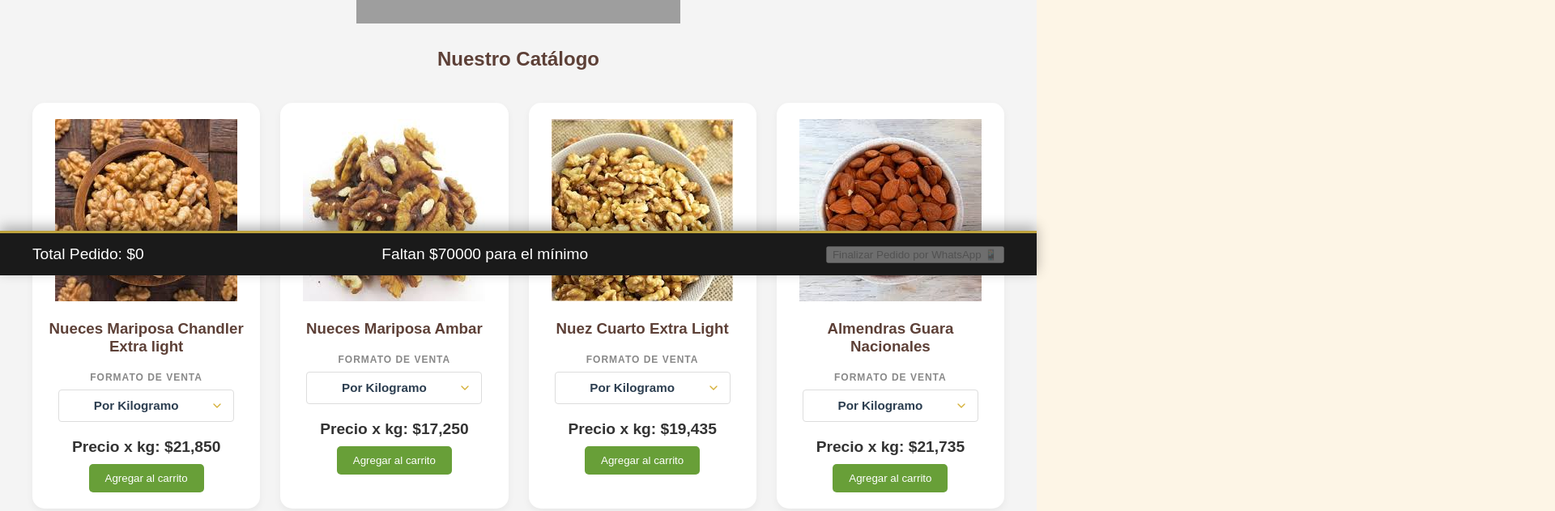
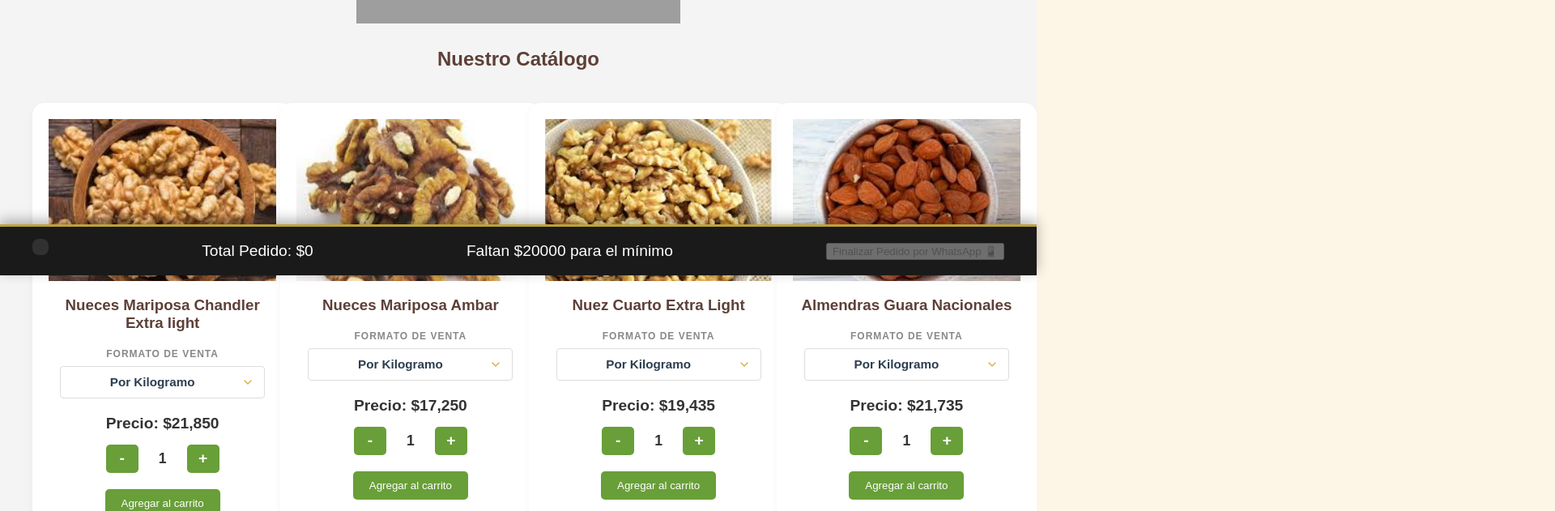
Before and after one commit to juliansotelo4444-code/Mix.point, a React (Vite) app: page / in a window 1280 px wide. Shown: the part 460-1091 px from the top of the page at 81% size, 1920 px wide, since content can reach past the window. Built offline with nearby package versions, Linux system fonts and the light colour scheme; grey boxes are pictures that could not be loaded.

Commit message:
Fix: lógica de cantidades en useCart y ajuste de object-fit en imágenes

```diff
--- a/src/App.css
+++ b/src/App.css
@@ -299,3 +299,110 @@ h1 {
   border-color: #14cc3c;
   box-shadow: 0 0 0 3px rgba(212, 175, 55, 0.15);
 }
+
+.quantity-controls {
+  display: flex;
+  align-items: center;
+  justify-content: center;
+  gap: 20px;
+  margin-bottom: 20px;
+}
+
+.qty-btn {
+  width: 35px;
+  height: 35px;
+  border-radius: 50%;
+  border: 1px solid #d4af37;
+  background: white;
+  color: #d4af37;
+  font-size: 1.2rem;
+  font-weight: bold;
+  cursor: pointer;
+  display: flex;
+  align-items: center;
+  justify-content: center;
+  transition: all 0.2s;
+}
+
+.qty-btn:hover {
+  background: #d4af37;
+  color: white;
+}
+
+.qty-number {
+  font-size: 1.1rem;
+  font-weight: 700;
+  color: #333;
+  min-width: 20px;
+  text-align: center;
+}
+
+.cart-item-row {
+  display: flex;
+  justify-content: space-between;
+  align-items: center;
+  padding: 10px 0;
+  border-bottom: 1px solid #eee;
+}
+
+.btn-remove {
+  background: none;
+  border: none;
+  color: #ff4d4d; /* Un rojo suave para alertar */
+  font-size: 1.5rem;
+  cursor: pointer;
+  padding: 0 10px;
+  transition: transform 0.2s;
+}
+
+.btn-remove:hover {
+  transform: scale(1.2);
+  color: #d32f2f;
+}
+
+.cart-items-list {
+  max-height: 150px;
+  overflow-y: auto;
+  margin-bottom: 10px;
+  padding: 10px;
+  background: rgba(255, 255, 255, 0.1);
+  border-radius: 8px;
+}
+
+.cart-item-mini {
+  display: flex;
+  justify-content: space-between;
+  align-items: center;
+  font-size: 0.85rem;
+  margin-bottom: 5px;
+  color: white; /* Para que resalte sobre el fondo oscuro del footer */
+}
+
+.btn-remove {
+  background: #ff4444;
+  color: white;
+  border: none;
+  border-radius: 4px;
+  padding: 2px 8px;
+  cursor: pointer;
+  font-size: 0.75rem;
+}
+
+.product-card {
+  /* Aseguramos que la tarjeta tenga un ancho fijo o máximo y oculte lo que sobra */
+  width: 100%;
+  max-width: 300px;
+  overflow: hidden;
+  display: flex;
+  flex-direction: column;
+  background: #fff;
+  border-radius: 15px;
+}
+
+.product-img {
+  width: 100%;       /* Ocupa todo el ancho del cuadro */
+  height: 200px;      /* Le damos una altura fija para que todas las tarjetas midan lo mismo */
+  object-fit: cover;  /* MAGIA: Recorta la imagen para que llene el espacio sin estirarse */
+  object-position: center; /* Centra la foto para que no se corte lo importante */
+  display: block;
+}
--- a/src/App.tsx
+++ b/src/App.tsx
@@ -4,8 +4,10 @@ import { ProductCard } from './components/ProductCard';
 import './App.css';
 
 function App() {
-  const { cart, addToCart, cartTotal } = useCart();
-  const MINIMO_COMPRA = 70000;
+  // En la parte superior de App.tsx
+const { cart, addToCart, removeFromCart, cartTotal } = useCart();
+  const MINIMO_COMPRA = 20000;
+
 
   const handlePedidoWhatsApp = () => {
   const productosMsg = cart
@@ -65,6 +67,22 @@ function App() {
       </main>
 
       <footer className="cart-footer">
+        {/* Esto va dentro del footer o antes del total en App.tsx */}
+<div className="cart-items-list">
+  {cart.map((item) => (
+    <div key={`${item.id}-${item.escalaSeleccionada}`} className="cart-item-mini">
+      <span>{item.nombre} ({item.escalaSeleccionada}) x{item.quantity}</span>
+
+      {/* AQUÍ USAMOS LA FUNCIÓN QUE TENÍA ERROR */}
+      <button
+  className="btn-remove"
+  onClick={() => removeFromCart(item.id)} // Pasamos solo el ID numérico
+>
+  Borrar
+</button>
+    </div>
+  ))}
+</div>
         <p>Total Pedido: <span className="gold-text">${cartTotal}</span></p>
         {cartTotal >= MINIMO_COMPRA ? (
           <p className="free-ship">¡Envío Gratis habilitado! 🚚</p>
--- a/src/components/ProductCard.tsx
+++ b/src/components/ProductCard.tsx
@@ -3,12 +3,17 @@ import type { Product, Precios } from '../types';
 
 interface Props {
   product: Product;
-  addToCart: (product: Product, peso: keyof Precios) => void;
+  // Actualizamos la firma para que acepte cantidad
+  addToCart: (product: Product, peso: keyof Precios, cantidad: number) => void;
 }
 
 export const ProductCard = ({ product, addToCart }: Props) => {
-  // Iniciamos el estado en 'kg' para que sea el precio base por defecto
   const [pesoSeleccionado, setPesoSeleccionado] = useState<keyof Precios>("kg");
+  // Nuevo estado para la cantidad
+  const [cantidad, setCantidad] = useState(1);
+
+  const incrementar = () => setCantidad(prev => prev + 1);
+  const decrementar = () => setCantidad(prev => (prev > 1 ? prev - 1 : 1));
 
   return (
     <div className="product-card">
@@ -34,13 +39,22 @@ export const ProductCard = ({ product, addToCart }: Props) => {
         </div>
 
         <p className="price">
-          {/* Accedemos al valor numérico usando el peso seleccionado como llave */}
-          Precio x kg: <strong>${product.precios[pesoSeleccionado]?.toLocaleString()}</strong>
+          Precio: <strong>${product.precios[pesoSeleccionado]?.toLocaleString()}</strong>
         </p>
+
+        {/* Controles de cantidad integrados */}
+        <div className="quantity-controls">
+          <button type="button" onClick={decrementar} className="qty-btn">-</button>
+          <span className="qty-number">{cantidad}</span>
+          <button type="button" onClick={incrementar} className="qty-btn">+</button>
+        </div>
 
         <button
   className="btn-add"
-          onClick={() => addToCart(product, pesoSeleccionado)}
+  onClick={() => {
+    addToCart(product, pesoSeleccionado, cantidad);
+    setCantidad(1);
+  }}
 >
   Agregar al carrito
 </button>
--- a/src/hooks/useCart.ts
+++ b/src/hooks/useCart.ts
@@ -1,23 +1,28 @@
+
 import { useState } from 'react';
-import type { Product, CartItem } from '../types';
+import type { Product, CartItem, Precios } from '../types';
 
 export const useCart = () => {
   const [cart, setCart] = useState<CartItem[]>([]);
 
-  const addToCart = (product: Product) => {
-    setCart((prevCart) => {
-      const existingItem = prevCart.find((item) => item.id === product.id);
+ const addToCart = (product: Product, peso: keyof Precios, cantidad: number) => {
+  setCart(prevCart => {
+    // Revisamos si ya existe el mismo producto con el mismo peso
+    const existingItem = prevCart.find(
+      item => item.id === product.id && item.escalaSeleccionada === peso
+    );
 
     if (existingItem) {
-        return prevCart.map((item) =>
-          item.id === product.id
-            ? { ...item, quantity: item.quantity + 1 }
+      // Si ya existe, le sumamos la nueva cantidad a la que ya tenía
+      return prevCart.map(item =>
+        (item.id === product.id && item.escalaSeleccionada === peso)
+          ? { ...item, quantity: item.quantity + cantidad }
           : item
       );
     }
 
-      // Agregamos el producto con la escala por defecto 'kg'
-      return [...prevCart, { ...product, quantity: 1, escalaSeleccionada: 'kg' }];
+    // Si es nuevo, lo agregamos con la cantidad que viene de la tarjeta
+    return [...prevCart, { ...product, escalaSeleccionada: peso, quantity: cantidad }];
   });
 };
 
```
Also changed, not shown: public/assets/granola.jpg. Lines whose indentation alone changed are shown as unchanged.
